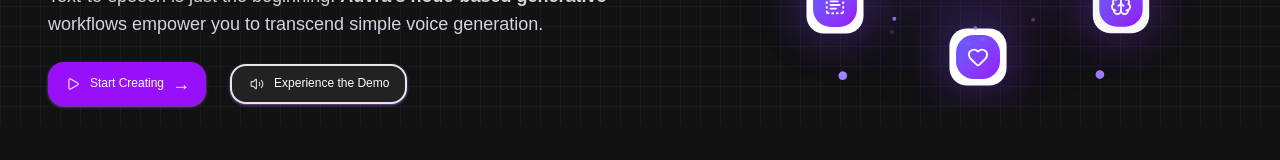
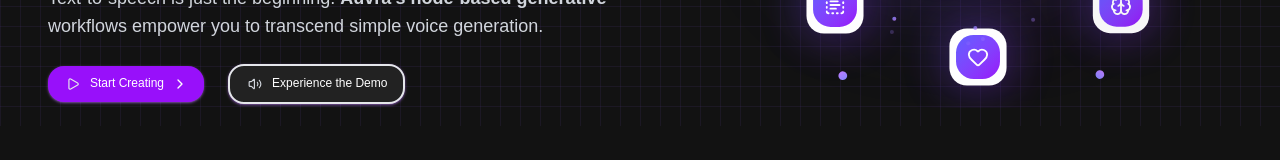
Before and after one commit to Nebulaz7/landing-page, a Next.js app: page / in a window 1280 px wide. Shown: the part 514-674 px from the top of the page. Built offline with nearby package versions, Linux system fonts and the light colour scheme.

Commit message:
Enhance Hero component buttons with new icon and improved hover effects; update styles for better visual feedback

```diff
--- a/app/components/Hero.tsx
+++ b/app/components/Hero.tsx
@@ -1,7 +1,7 @@
 "use client";
 import React from "react";
 import { motion } from "framer-motion";
-import { Play, Volume2 } from "lucide-react";
+import { Play, Volume2, ChevronRight } from "lucide-react";
 import AuvraHeroAnimation from "./HeroAnimation";
 
 const Hero = () => {
@@ -41,7 +41,7 @@
             {/* Cta Buttons */}
             <div className="flex items-center gap-4 md:gap-6">
               <motion.button
-                className="bg-purple-600 text-[12px] text-white px-3 py-1 md:px-4 cursor-pointer md:py-2 rounded-2xl flex items-center gap-2 hover:bg-purple-700 shadow-sm shadow-purple-400/50  hover:shadow-md hover:shadow-purple-400/50 transition duration-100"
+                className="bg-purple-600 text-[12px] text-white px-3 py-1 md:px-4 cursor-pointer md:py-2 rounded-2xl flex items-center gap-2 hover:bg-purple-700/80 shadow-sm shadow-purple-400/50  hover:shadow-md hover:shadow-purple-400/50 transition duration-100"
                 whileHover="hover"
                 variants={{
                   hover: { scale: 1.0, y: -2 },
@@ -59,12 +59,12 @@
                     },
                   }}
                 >
-                  →
+                  <ChevronRight className="w-3 h-3 md:w-4 md:h-4 " />
                 </motion.span>
               </motion.button>
 
               <motion.button
-                className="bg-[#222222] text-[12px] text-white border-2 border-gray-200 px-3 py-1.5 md:px-4 cursor-pointer md:py-2 rounded-2xl flex items-center gap-2 hover:bg-[#333333] shadow-sm shadow-purple-400/50  hover:shadow-md hover:shadow-purple-400/50 transition duration-100"
+                className="bg-[#222222] text-[12px] text-white border-2 border-gray-200 px-3 py-1.5 md:px-4 cursor-pointer md:py-2 rounded-2xl flex items-center gap-2 hover:bg-[#444444] shadow-sm shadow-purple-400/50  hover:shadow-md hover:shadow-purple-400/50 transition duration-100"
                 whileHover={{ y: -2 }}
                 layout
               >
```
